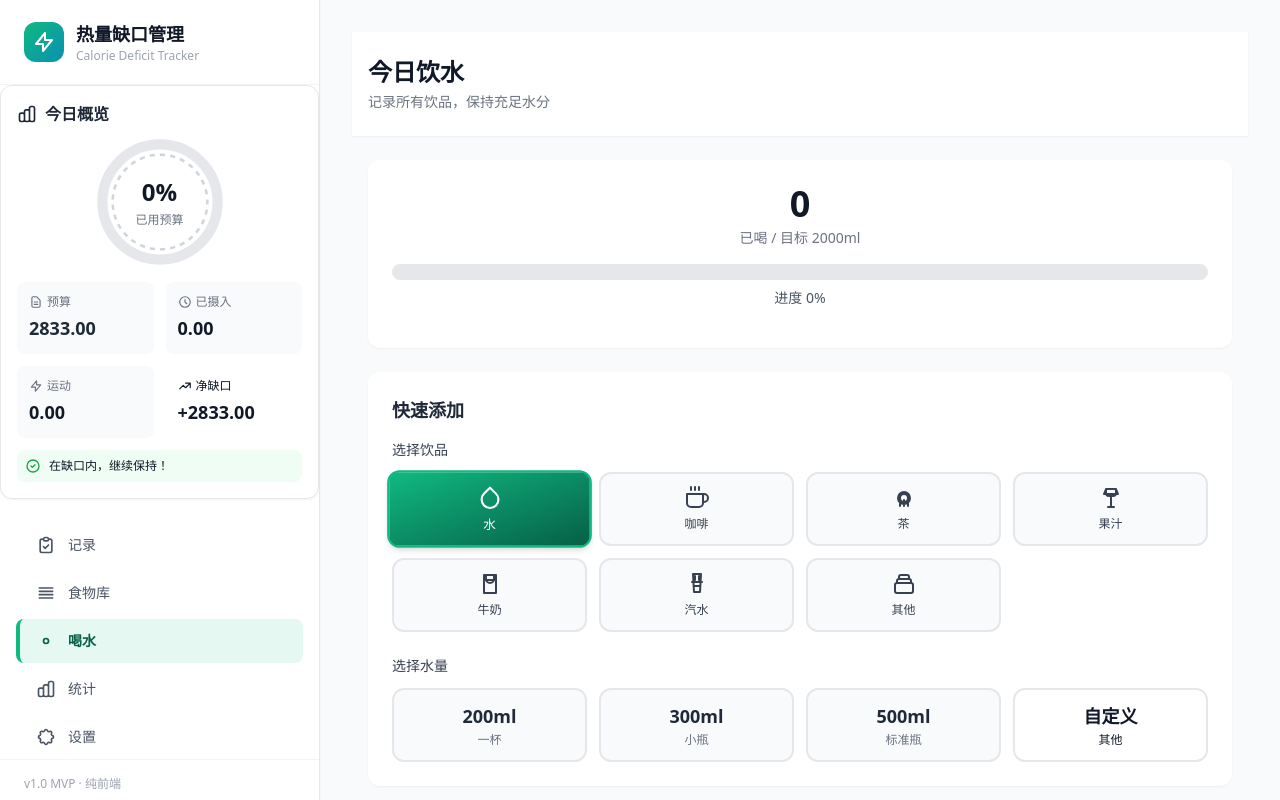
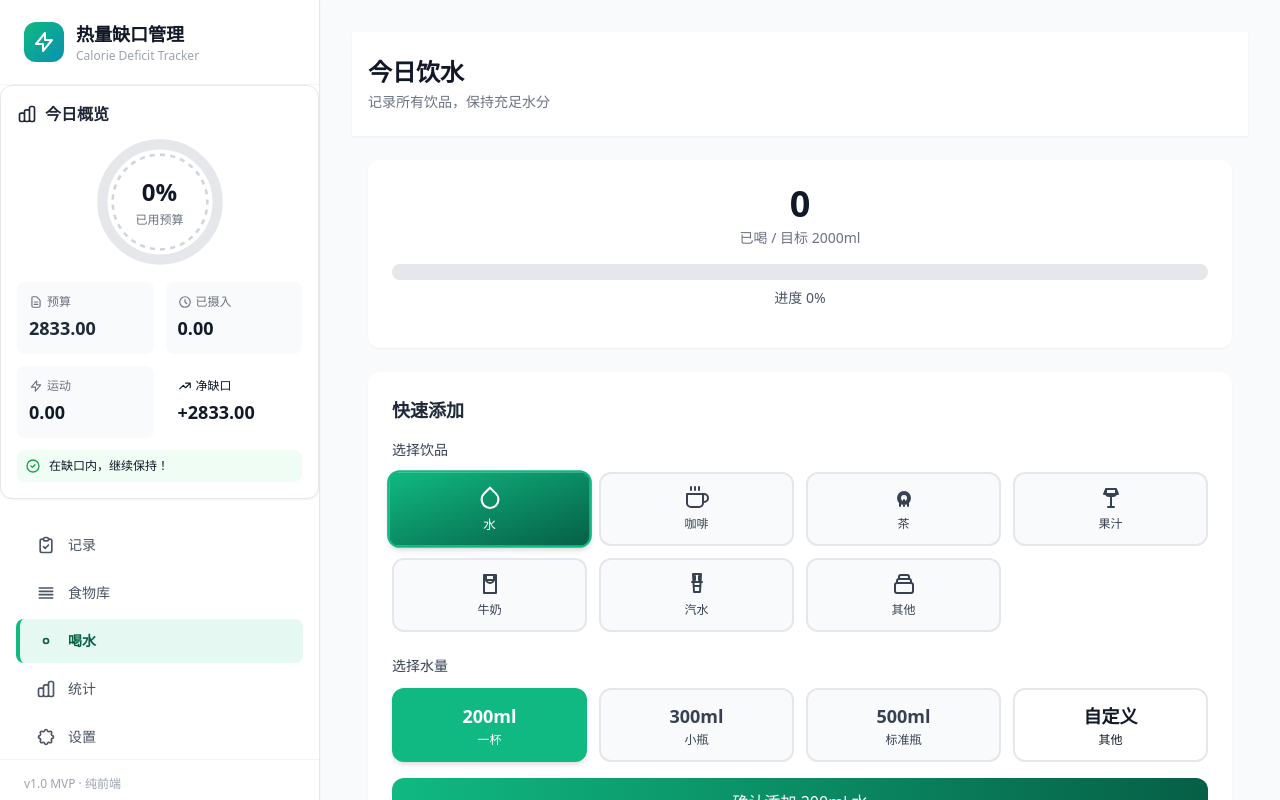
Before and after one commit to Leonn0924/calorie-tracker, a Vue app in the folder src/: page / in a window 1280 px wide. Both pictures are taken after a click on the button "喝水". Shown: the top 800 px of the page. Built offline with nearby package versions, Linux system fonts and the light colour scheme.

Commit message:
feat: 添加饮品记录确认按钮
- 水量选择改为选中状态（不直接添加）
- 新增确认添加按钮
- 按钮显示选中的饮品和水量
- 点击确认后才会添加记录
- 优化交互流程

```diff
--- a/src/src/views/WaterView.vue
+++ b/src/src/views/WaterView.vue
@@ -69,25 +69,28 @@
           <label class="block text-sm font-medium text-gray-700 mb-3">选择水量</label>
           <div class="grid grid-cols-4 gap-3">
             <button
-              @click="handleQuickAdd(200)"
-              class="p-3 bg-gray-50 rounded-xl hover:bg-gray-100 transition-colors border-2 border-gray-200 hover:border-health-green"
+              @click="selectedAmount = 200"
+              :class="selectedAmount === 200 ? 'bg-health-green text-white border-2 border-health-green shadow-md' : 'bg-gray-50 text-gray-700 border-2 border-gray-200 hover:border-health-green'"
+              class="p-3 rounded-xl transition-all duration-200"
             >
-              <div class="text-lg font-bold text-gray-800">200ml</div>
-              <div class="text-xs text-gray-500 mt-0.5">一杯</div>
+              <div class="text-lg font-bold">200ml</div>
+              <div class="text-xs mt-0.5">一杯</div>
             </button>
             <button
-              @click="handleQuickAdd(300)"
-              class="p-3 bg-gray-50 rounded-xl hover:bg-gray-100 transition-colors border-2 border-gray-200 hover:border-health-green"
+              @click="selectedAmount = 300"
+              :class="selectedAmount === 300 ? 'bg-health-green text-white border-2 border-health-green shadow-md' : 'bg-gray-50 text-gray-700 border-2 border-gray-200 hover:border-health-green'"
+              class="p-3 rounded-xl transition-all duration-200"
             >
-              <div class="text-lg font-bold text-gray-800">300ml</div>
-              <div class="text-xs text-gray-500 mt-0.5">小瓶</div>
+              <div class="text-lg font-bold">300ml</div>
+              <div class="text-xs mt-0.5">小瓶</div>
             </button>
             <button
-              @click="handleQuickAdd(500)"
-              class="p-3 bg-gray-50 rounded-xl hover:bg-gray-100 transition-colors border-2 border-gray-200 hover:border-health-green"
+              @click="selectedAmount = 500"
+              :class="selectedAmount === 500 ? 'bg-health-green text-white border-2 border-health-green shadow-md' : 'bg-gray-50 text-gray-700 border-2 border-gray-200 hover:border-health-green'"
+              class="p-3 rounded-xl transition-all duration-200"
             >
-              <div class="text-lg font-bold text-gray-800">500ml</div>
-              <div class="text-xs text-gray-500 mt-0.5">标准瓶</div>
+              <div class="text-lg font-bold">500ml</div>
+              <div class="text-xs mt-0.5">标准瓶</div>
             </button>
             <button
               @click="showCustomInput = true"
@@ -98,6 +101,14 @@
             </button>
           </div>
         </div>
+
+        <!-- 确认添加按钮 -->
+        <button
+          @click="handleConfirmAdd"
+          class="w-full mt-4 py-3 bg-gradient-to-r from-health-green to-health-green-dark text-white font-medium rounded-xl hover:shadow-lg transition-all duration-200"
+        >
+          确认添加 {{ selectedAmount }}ml {{ DRINK_TYPES[selectedDrinkType].label }}
+        </button>
       </div>
 
       <!-- 历史记录 -->
@@ -194,9 +205,10 @@ const { todayStats, addWater, removeWater, clearToday } = useWater()
 const showCustomInput = ref(false)
 const customAmount = ref<number>(300)
 const selectedDrinkType = ref<DrinkType>('water')
+const selectedAmount = ref<number>(200)
 
-function handleQuickAdd(amount: number) {
-  addWater(amount, selectedDrinkType.value)
+function handleConfirmAdd() {
+  addWater(selectedAmount.value, selectedDrinkType.value)
 }
 
 function handleCustomAdd() {
@@ -204,6 +216,7 @@ function handleCustomAdd() {
     addWater(customAmount.value, selectedDrinkType.value)
     showCustomInput.value = false
     customAmount.value = 300
+    selectedAmount.value = 300
   }
 }
 
```
